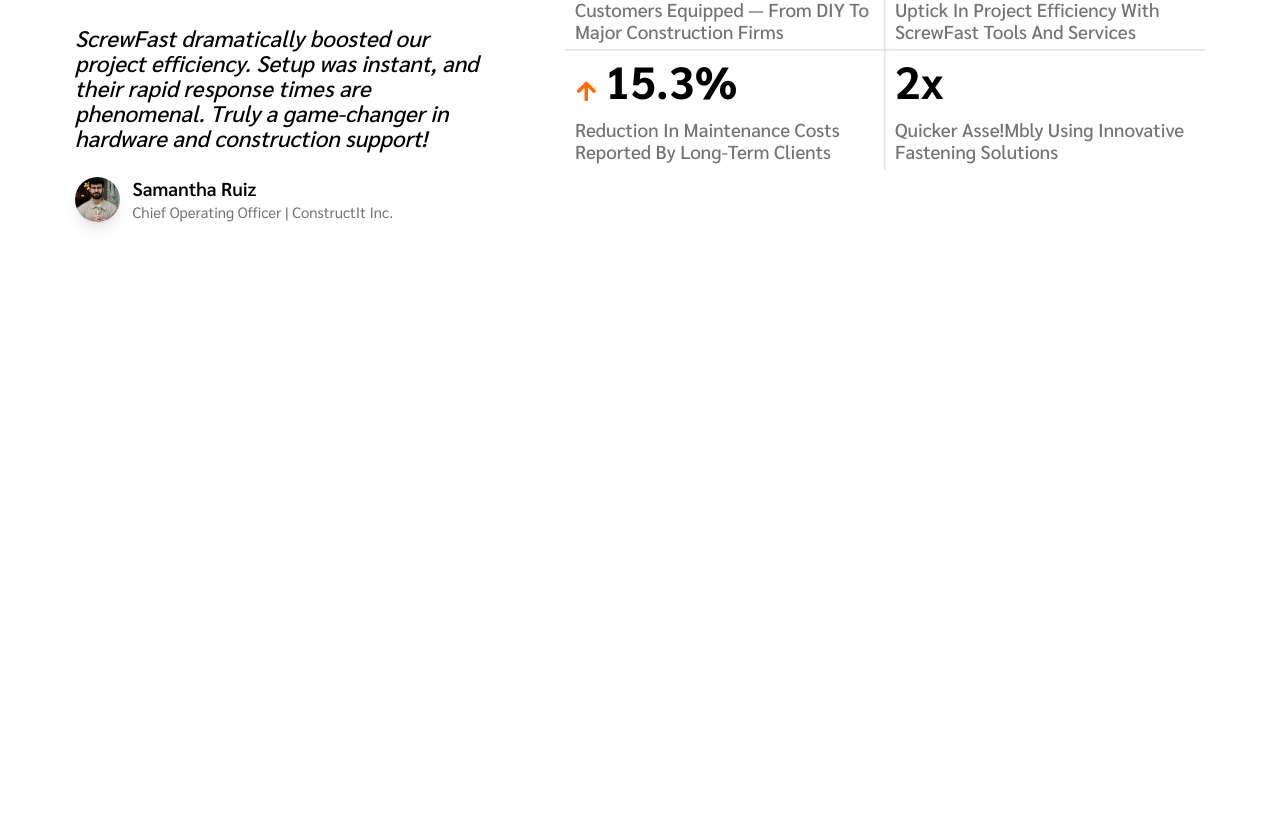
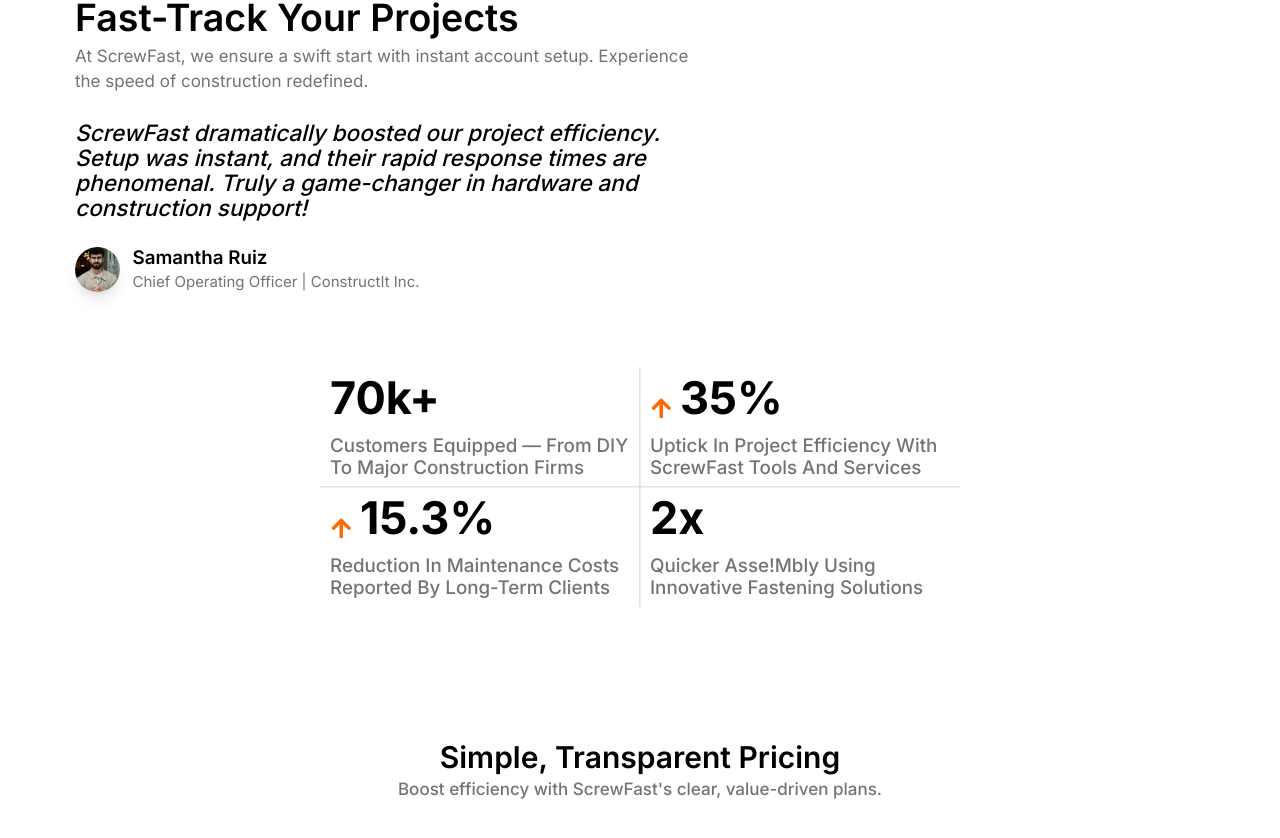
Before and after one commit to Jo-shua09/Screw-Fast_, a Next.js app: page / in a window 1280 px wide. Shown: the part 3319-4157 px from the top of the page. Before the commit the page ends 3646 px from the top, so only its background shows below. Built offline with nearby package versions, Linux system fonts and the light colour scheme; no server answers.

Commit message:
Refactor layout to use Inter font and add Pricing component to Home page

```diff
--- a/src/app/layout.tsx
+++ b/src/app/layout.tsx
@@ -1,6 +1,6 @@
 import "./globals.css";
 import type { Metadata } from "next";
-import { Sarabun } from "next/font/google";
+import { Inter } from "next/font/google";
 import Navbar from "@/components/ui/Navbar";
 import Footer from "@/components/ui/Footer";
 import { ThemeProvider } from "next-themes";
@@ -10,7 +10,7 @@
 	description: "ScrewFast - Your Fast and Reliable Screw Supplier",
 };
 
-const font = Sarabun({
+const font = Inter({
 	weight: ["100", "200", "300", "400", "500", "600", "700", "800"],
 	subsets: ["latin"],
 });
--- a/src/app/page.tsx
+++ b/src/app/page.tsx
@@ -1,5 +1,6 @@
 import Hero from "@/components/Hero";
 import Features from "@/components/Features";
+import Pricing from "@/components/Pricing";
 
 export default function Home() {
 	return (
@@ -7,6 +8,7 @@
 			<div className="">
 				<Hero />
 				<Features />
+				<Pricing />
 			</div>
 		</div>
 	);
--- /dev/null
+++ b/src/components/Pricing.tsx
@@ -0,0 +1,29 @@
+"use client";
+
+import { useEffect, useState } from "react";
+
+export default function Pricing() {
+	const [pricing, setPricing] = useState<string[]>([]);
+
+	useEffect(() => {
+		fetch("/pricing.json")
+			.then((res) => res.json())
+			.then((json) => setPricing(json))
+			.catch((err) => console.error("Error fetching pricing data:", err));
+	});
+
+	return (
+		<div className="w-full section">
+			<header className="text-center !mb-20">
+				<h3 className="text-5xl font-semibold">Simple, Transparent Pricing</h3>
+				<p className="text-[1.7rem] font-medium !normal-case text-neutral-500 !mt-2">
+					Boost efficiency with ScrewFast&apos;s clear, value-driven plans.
+				</p>
+			</header>
+
+			<div className="w-full flex !m-auto">
+				<div className=""></div>
+			</div>
+		</div>
+	);
+}
```
